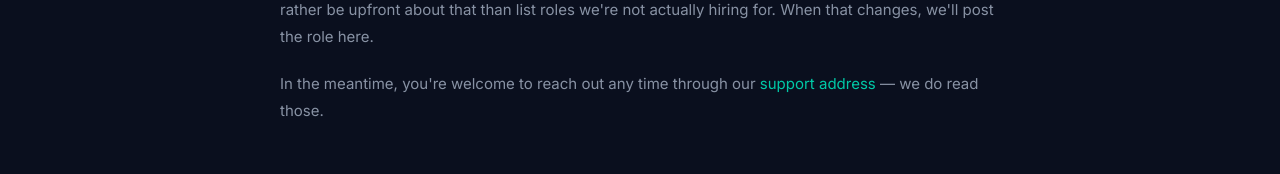
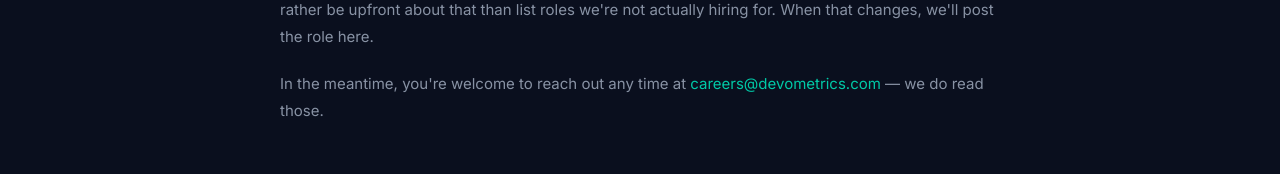
Before and after one commit to ahmedmahmoudmansour-hash/devometrics-web, a Next.js app: page /careers in a window 1280 px wide. Shown: the part 257-431 px from the top of the page. Built offline with nearby package versions, Linux system fonts and the light colour scheme.

Commit message:
Point Careers page at careers@devometrics.com
Dedicated inbox now exists in Zoho; was previously routed through
support@ to avoid an unused address.

```diff
--- a/app/careers/page.tsx
+++ b/app/careers/page.tsx
@@ -28,9 +28,9 @@ export default function CareersPage() {
               hiring for. When that changes, we&apos;ll post the role here.
             </p>
             <p>
-              In the meantime, you&apos;re welcome to reach out any time through our{" "}
-              <a href="mailto:support@devometrics.com" style={{ color: "var(--teal)" }}>
-                support address
+              In the meantime, you&apos;re welcome to reach out any time at{" "}
+              <a href="mailto:careers@devometrics.com" style={{ color: "var(--teal)" }}>
+                careers@devometrics.com
               </a>{" "}
               — we do read those.
             </p>
```
